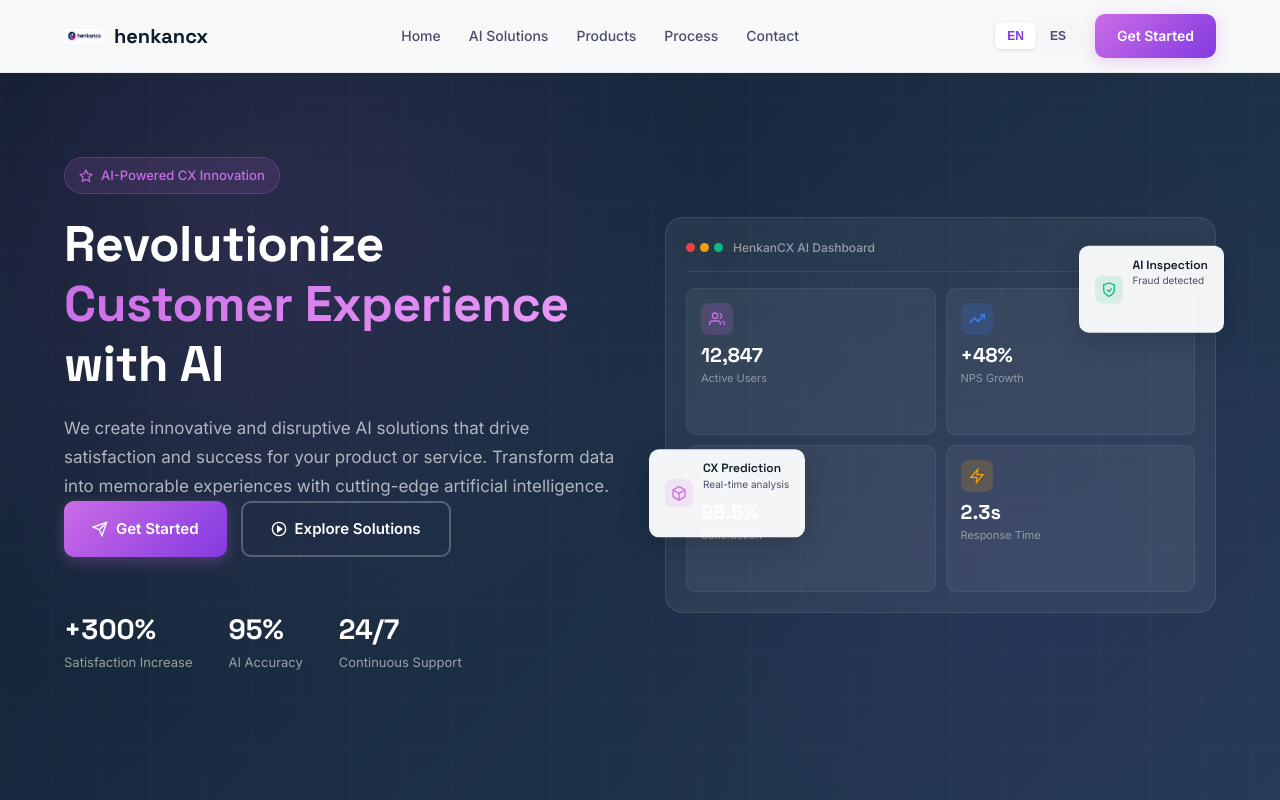
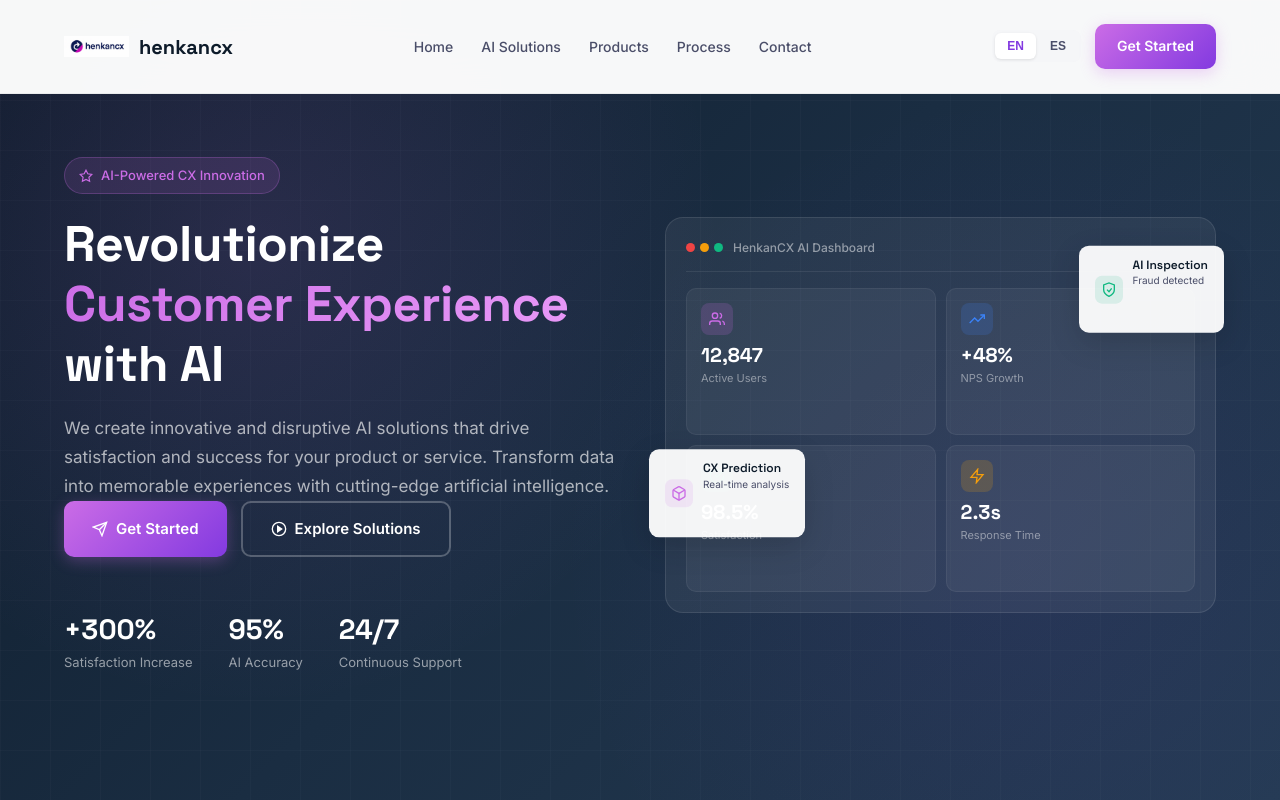
Before and after one commit to jmarinr/henkancx, a plain HTML site: page index.html in a window 1280 px wide. Shown: the top 800 px of the page. Drawn offline with Linux system fonts and the light colour scheme.

Commit message:
Increase logo icon size in navbar

```diff
--- a/index.html
+++ b/index.html
@@ -24,7 +24,7 @@
         .navbar.scrolled{box-shadow:0 4px 20px rgba(13,27,42,0.08)}
         .nav-container{display:flex;align-items:center;justify-content:space-between}
         .nav-logo{display:flex;align-items:center;gap:10px;text-decoration:none}
-        .logo-icon{width:40px;height:40px;object-fit:contain}
+        .logo-icon{width:65px;height:65px;object-fit:contain}
         .logo-text{font-family:'Space Grotesk',sans-serif;font-size:20px;font-weight:700;color:var(--navy)}
         .nav-links{display:flex;align-items:center;gap:28px;list-style:none}
         .nav-links a{color:var(--slate);text-decoration:none;font-weight:500;font-size:14px;transition:color 0.3s}
```
